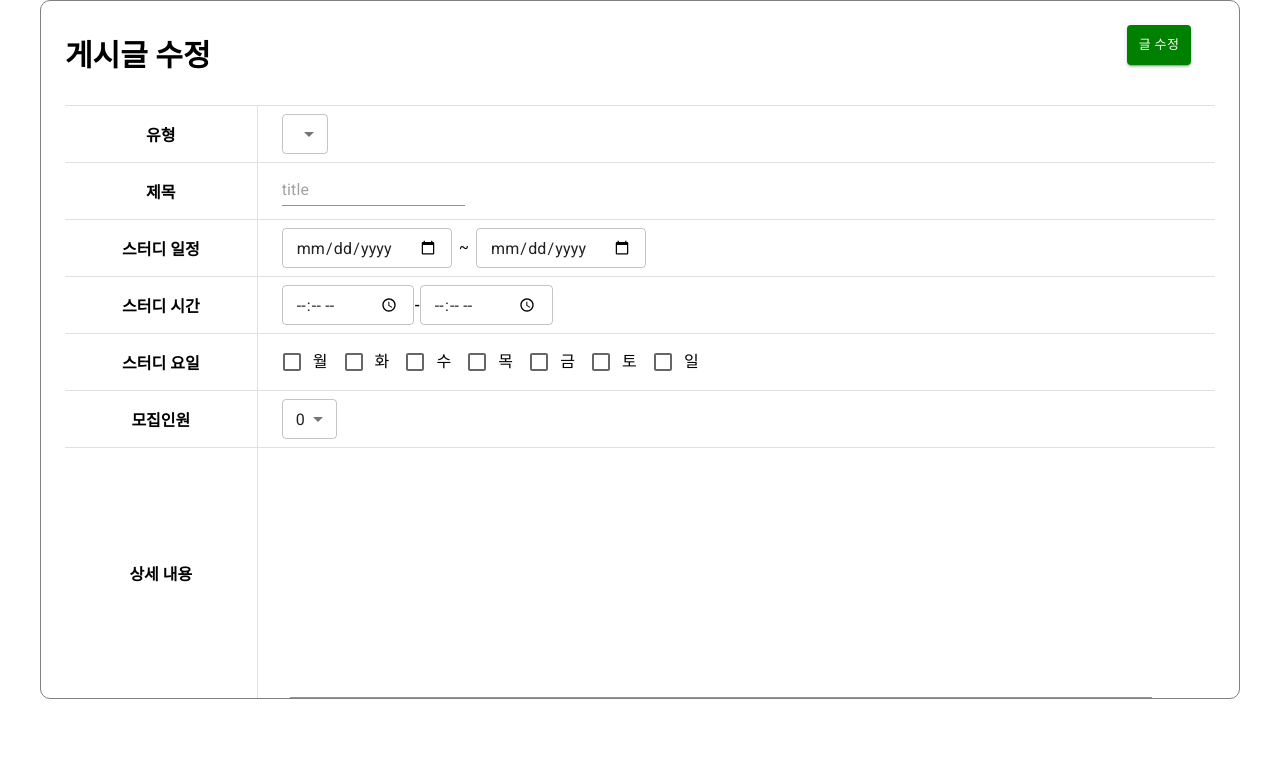
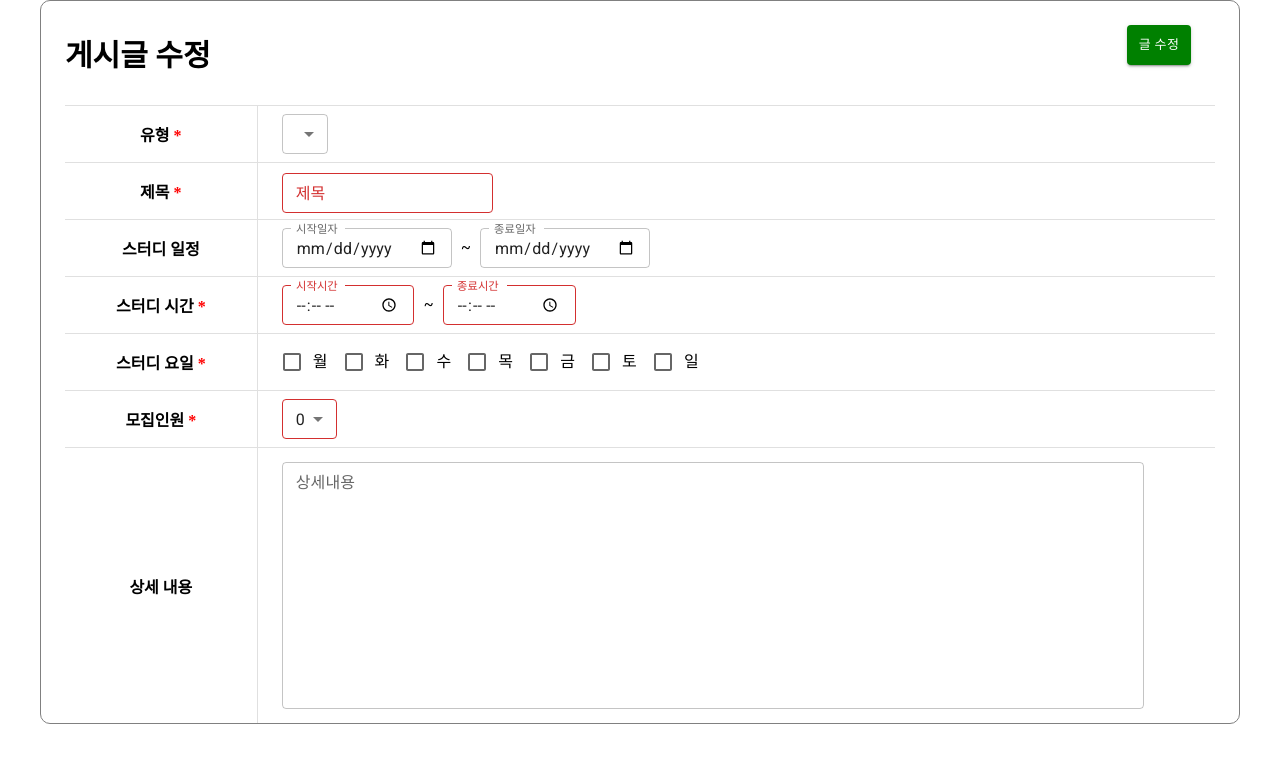
Before and after one commit to hjlim7831/swus, a React (Create React App) app in the folder front-end/swus/: page /group/board/1/update in a window 1280 px wide. Shown: the top 762 px of the page. Built offline with nearby package versions, Linux system fonts and the light colour scheme.

Commit message:
[FE/FEAT] 그룹 페이지 관련 모달창 구현

```diff
--- /dev/null
+++ b/front-end/swus/src/components/modals/DeleteArticle.jsx
@@ -0,0 +1,23 @@
+function deleteArticle() {
+
+  const Swal = require("sweetalert2");
+
+  Swal.fire({
+    title: "정말로 글을 삭제하시겠습니까?",
+    text: "글을 삭제해도 그룹은 유지됩니다. 글을 삭제하시겠습니까?",
+    showCancelButton: true,
+    confirmButtonColor: "#d33",
+    confirmButtonText: "삭제하기",
+    cancelButtonText: "아니요",
+  }).then((res) => {
+    if (res.isConfirmed) {
+      Swal.fire(
+        "글이 삭제되었습니다.",
+        "",
+        "success"
+      )
+    }
+  })
+}
+
+export default deleteArticle;
--- /dev/null
+++ b/front-end/swus/src/components/modals/EndGroup.jsx
@@ -0,0 +1,24 @@
+function endGroup() {
+
+  const Swal = require("sweetalert2");
+
+  Swal.fire({
+    title: "정말로 그룹 스터디를 종료하시겠습니까?",
+    text: "그룹 스터디를 종료하면 다시 시작할 수 없습니다! 계속 하시겠습니까?",
+    showCancelButton: true,
+    confirmButtonColor: "#d33",
+    cancelButtonColor: "#3085d6",
+    confirmButtonText: "종료하기",
+    cancelButtonText: "계속 스터디 하기",
+  }).then((res) => {
+    if (res.isConfirmed) {
+      Swal.fire(
+        "스터디가 성공적으로 종료되었습니다!",
+        "스터디가 끝나도 리포트 조회는 가능합니다.",
+        "success"
+      )
+    }
+  })
+};
+
+export default endGroup;
--- /dev/null
+++ b/front-end/swus/src/components/modals/InviteMember.jsx
@@ -0,0 +1,16 @@
+function inviteMember() {
+  const Swal = require("sweetalert2");
+
+  Swal.fire({
+    title: "초대할 친구의 닉네임을 적어주세요.",
+    input: "text",
+    inputAttributes: {
+      autocapitalize: "off"
+    },
+    showCancelButton: true,
+    confirmButtonText: "초대하기",
+    showLoaderOnConfirm: true,
+  });
+};
+
+export default inviteMember;
--- /dev/null
+++ b/front-end/swus/src/components/modals/LeaveGroup.css
@@ -0,0 +1,3 @@
+/* .swal2-popup {
+  font-size: 20px !important;
+} */
--- /dev/null
+++ b/front-end/swus/src/components/modals/LeaveGroup.jsx
@@ -0,0 +1,25 @@
+function leaveGroup() {
+
+  const Swal = require("sweetalert2");
+
+
+  Swal.fire({
+    title: "정말로 해당 스터디를 탈퇴하시겠습니까?",
+    text: "스터디를 탈퇴하면 리포트를 조회할 수 없습니다. 정말 탈퇴하시겠습니까?",
+    showCancelButton: true,
+    confirmButtonColor: "#d33",
+    confirmButtonText: "탈퇴하기",
+    cancelButtonText: "계속하기",
+    icon: "warning",
+
+  }).then((res) => {
+    if (res.isConfirmed) {
+      Swal.showLoading(Swal.getDenyButton())
+      Swal.fire(
+        "스터디 탈퇴가 완료되었습니다!"
+      )
+    }
+  })
+};
+
+export default leaveGroup;
--- a/front-end/swus/src/pages/GroupPage/CreateArticle.jsx
+++ b/front-end/swus/src/pages/GroupPage/CreateArticle.jsx
@@ -155,7 +155,7 @@ function CreateArticleForm() {
 								<TextField
 									id='title'
 									name='title'
-									label="title"
+									label="제목"
 									value={inputs.title}
 									variant='outlined'
 									size="small"
@@ -180,10 +180,15 @@ function CreateArticleForm() {
 									type="date"
 									InputLabelProps={{
 										shrink: true,
+										style: {
+											fontSize: 15,
+											marginTop: 3
+										}
 									}}
+									label="시작일자"
 									onChange={onHandleInput}
 									size="small"
-									style={{ marginInline: 5 }}
+									style={{ marginRight: 10 }}
 								/>
 								~
 								<TextField
@@ -192,10 +197,15 @@ function CreateArticleForm() {
 									type="date"
 									InputLabelProps={{
 										shrink: true,
+										style: {
+											fontSize: 15,
+											marginTop: 3
+										}
 									}}
+									label="종료일자"
 									onChange={onHandleInput}
 									size="small"
-									style={{ marginInline: 5 }}
+									style={{ marginInline: 10 }}
 								/>
 							</div>
 						</Grid>
@@ -210,24 +220,37 @@ function CreateArticleForm() {
 										name="startTime"
 										value={inputs.startTime}
 										type="time"
+										label="시작시간"
+										error={!inputs.startTime.replace(blank, "")}
 										InputLabelProps={{
 											shrink: true,
+											style: {
+												fontSize: 15,
+												marginTop: 3
+											}
 										}}
 										onChange={onHandleInput}
 										size="small"
-										style={{ marginInline: 5 }}
+										style={{ marginRight: 10 }}
 									/>
 									~
 									<TextField
 										name="finishTime"
 										value={inputs.finishTime}
 										type="time"
+										label="종료시간"
 										InputLabelProps={{
 											shrink: true,
+											style: {
+												fontSize: 15,
+												marginTop: 3
+											}
 										}}
+										error={!inputs.finishTime.replace(blank, "")}
+										variant="outlined"
 										onChange={onHandleInput}
 										size="small"
-										style={{ marginInline: 5 }}
+										style={{ marginInline: 10 }}
 									/>
 								</div>
 							</Grid>
@@ -294,7 +317,6 @@ function CreateArticleForm() {
 									value={inputs.recruitmentNumber}
 									onChange={onHandleInput}
 									size="small"
-
 									error={inputs.recruitmentNumber < 2}
 								>
 									<MenuItem value={0}>0</MenuItem>
@@ -320,7 +342,7 @@ function CreateArticleForm() {
 									variant='outlined'
 									name="content"
 									value={inputs.content}
-									sx={{ ml: 1, mt: "14px"}}
+									sx={{ mt: "14px"}}
 									size="small"
 									margin="normal"
 									multiline
--- a/front-end/swus/src/pages/GroupPage/UpdateArticle.jsx
+++ b/front-end/swus/src/pages/GroupPage/UpdateArticle.jsx
@@ -44,8 +44,46 @@ function UpdateArticleForm() {
 		}
 	}
 
+	const blank = /^\s+|\s+$/g;
+
 	const onHandleSubmit = (event) => {
 		event.preventDefault();
+		let selectedDays = "";
+
+		for (let i = 0; i < inputs.days.length; i++) {
+			if (inputs.days[i]) {
+				selectedDays += "1"
+			}	else {
+				selectedDays += "0"
+			}
+		}
+
+		if (!inputs.category.replace(blank, "")) {
+			alert("스터디 유형을 선택해주세요.")
+			return
+		}	else if (!inputs.title.replace(blank, "")) {
+			alert("제목을 입력해주세요.")
+      return
+		}	else if (!inputs.startTime.replace(blank, "")) {
+			alert("시작 시간을 입력해주세요.")
+      return
+		}	else if (!inputs.finishTime.replace(blank, "")) {
+			alert("종료 시간을 입력해주세요.")
+			return
+		}	else if (!selectedDays.replace(/0/gi, ""))	{
+			alert("요일을 선택해주세요.")
+			return
+		}	else if (inputs.recruitmentNumber < 2) {
+			alert("2명 이상의 모집인원을 선택해주세요.")
+			return
+		}	else if (Number(inputs.startTime.replace(/:/gi, "") > Number(inputs.finishTime.replace(/:/gi, "")))) {
+			alert("시작 시간이 종료 시간보다 늦습니다!")
+			return
+		}	else if (Number(inputs.beginAt.replace(/-/gi, "") > Number(inputs.endAt.replace(/-/gi, "")))) {
+			alert("스터디 시작 날짜가 종료 날짜보다 늦습니다!")
+			return
+		}
+
 		dispatch(checkedSlice.actions.writeArticle(inputs))
 		navigate("/group/board/:boardId");
 	}
@@ -72,7 +110,7 @@ function UpdateArticleForm() {
 					<Divider orientation='horizontal' flexItem />
 						<Grid container style={{ alignContent: "center", display: "flex", textAlign: "center", fontWeight: "bold" }}>
 							<Grid item xs={2}>
-								<p>유형 </p>
+								<p>유형 <span style={{ color: "red" }}>*</span></p>
 							</Grid>
 							<Divider orientation='vertical' flexItem sx={{ mr: 3}}/>
 							<div style={{ display: "flex", alignItems: "center"}}>
@@ -92,19 +130,22 @@ function UpdateArticleForm() {
 					<Divider orientation='horizontal' flexItem />
 						<Grid container style={{ alignContent: "center", display: "flex", textAlign: "center", fontWeight: "bold" }}>
 							<Grid item xs={2}>
-								<p>제목 </p>
+								<p>제목 <span style={{ color: "red" }}>*</span></p>
 							</Grid>
 							<Divider orientation='vertical' flexItem sx={{ mr: 3}}/>
 							<div style={{ display: "flex", alignItems: "center"}}>
 								<TextField
 									id='title'
 									name='title'
+									label="제목"
 									value={inputs.title}
 									placeholder="title"
-									variant='standard'
+									variant='outlined'
 									size="small"
 									fullWidth
+									margin="dense"
 									onChange={onHandleInput}
+									error={!inputs.title.replace(blank, "")}
 								/>
 							</div>
 						</Grid>
@@ -119,31 +160,41 @@ function UpdateArticleForm() {
 									name="beginAt"
 									value={inputs.beginAt}
 									type="date"
+									label="시작일자"
 									InputLabelProps={{
 										shrink: true,
+										style: {
+											fontSize: 15,
+											marginTop: 3
+										}
 									}}
 									onChange={onHandleInput}
 									size="small"
-									sx={{ marginRight: 1 }}
+									style={{ marginRight: 10 }}
 								/>
 								~
 								<TextField
 									name="endAt"
 									value={inputs.endAt}
 									type="date"
+									label="종료일자"
 									InputLabelProps={{
 										shrink: true,
+										style: {
+											fontSize: 15,
+											marginTop: 3
+										}
 									}}
 									onChange={onHandleInput}
 									size="small"
-									sx={{ marginLeft: 1 }}
+									style={{ marginInline: 10 }}
 								/>
 							</div>
 						</Grid>
 					<Divider orientation='horizontal' flexItem />
 						<Grid container style={{ alignContent: "center", display: "flex", textAlign: "center", fontWeight: "bold" }}>
 								<Grid item xs={2}>
-									<p>스터디 시간 </p>
+									<p>스터디 시간 <span style={{ color: "red" }}>*</span></p>
 								</Grid>
 								<Divider orientation='vertical' flexItem sx={{ mr: 3}}/>
 								<div style={{ display: "flex", alignItems: "center"}}>
@@ -151,29 +202,44 @@ function UpdateArticleForm() {
 										name="startTime"
 										value={inputs.startTime}
 										type="time"
+										label="시작시간"
 										InputLabelProps={{
 											shrink: true,
+											style: {
+												fontSize: 15,
+												marginTop: 3
+											}
 										}}
+										error={!inputs.startTime.replace(blank, "")}
 										onChange={onHandleInput}
 										size="small"
+										style={{ marginRight: 10 }}
 									/>
-									-
+									~
 									<TextField
 										name="finishTime"
 										value={inputs.finishTime}
 										type="time"
+										label="종료시간"
 										InputLabelProps={{
 											shrink: true,
+											style: {
+												fontSize: 15,
+												marginTop: 3
+											}
 										}}
+										error={!inputs.finishTime.replace(blank, "")}
+										variant="outlined"
 										onChange={onHandleInput}
 										size="small"
+										style={{ marginInline: 10 }}
 									/>
 								</div>
 							</Grid>
 					<Divider orientation='horizontal' flexItem />
 						<Grid container style={{ alignContent: "center", display: "flex", textAlign: "center", fontWeight: "bold" }}>
 							<Grid item xs={2}>
-								<p>스터디 요일</p>
+								<p>스터디 요일 <span style={{ color: "red" }}>*</span></p>
 							</Grid>
 							<Divider orientation='vertical' flexItem sx={{ mr: 3}}/>
 							<div style={{ display: "flex", alignItems: "center"}}>
@@ -224,7 +290,7 @@ function UpdateArticleForm() {
 					<Divider orientation='horizontal' flexItem />
 						<Grid container style={{ alignContent: "center", display: "flex", textAlign: "center", fontWeight: "bold" }}>
 							<Grid item xs={2}>
-								<p>모집인원 </p>
+								<p>모집인원 <span style={{ color: "red" }}>*</span></p>
 							</Grid>
 							<Divider orientation='vertical' flexItem sx={{ mr: 3}}/>
 							<div style={{ display: "flex", alignItems: "center"}}>
@@ -233,6 +299,7 @@ function UpdateArticleForm() {
 									value={inputs.recruitmentNumber}
 									onChange={onHandleInput}
 									size="small"
+									error={inputs.recruitmentNumber < 2}
 								>
 									<MenuItem value={0}>0</MenuItem>
 									<MenuItem value="1">1</MenuItem>
@@ -252,10 +319,11 @@ function UpdateArticleForm() {
 							<Divider orientation='vertical' flexItem sx={{ mr: 3}}/>
 							<Grid item xs={9}>
 								<TextField
-									variant='standard'
+									label="상세내용"
+									variant='outlined'
 									name="content"
 									value={inputs.content}
-									sx={{ ml: 1, mt: "14px" }}
+									sx={{ my: "14px" }}
 									size="small"
 									multiline
 									rows={10}
```
Also changed, not shown: front-end/swus/package.json (+7 -6 lines), front-end/swus/src/pages/GroupPage/ArticleDetail.jsx (+3 -6 lines), front-end/swus/src/pages/GroupPage/GroupDetail.jsx (+6 -18 lines), 2 other files (tests, documents, lock files or other folders).
